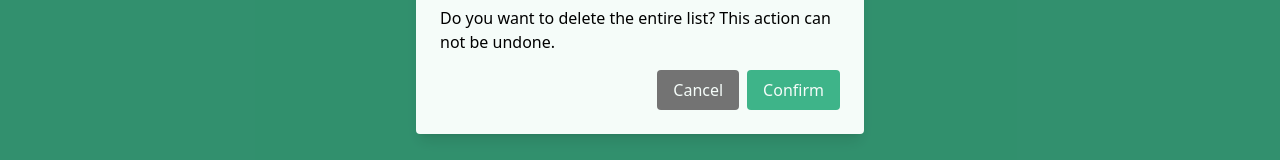
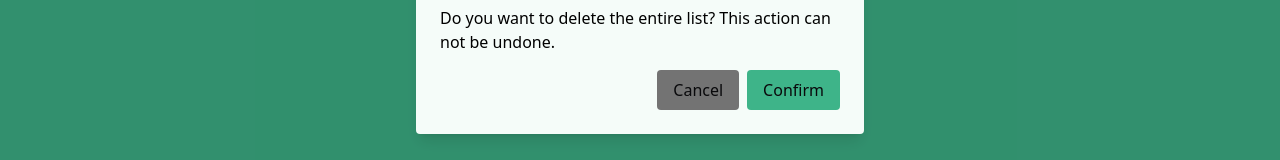
Before and after one commit to haggqvist459/typescript_list_app, a React (Vite) app: page / in a window 1280 px wide. Both pictures are taken after a click on the element 1244 px from the left and 44 px from the top of the page. Shown: the part 364-524 px from the top of the page. Built offline with nearby package versions, Linux system fonts and the light colour scheme.

Commit message:
fixed text-colors

```diff
--- a/src/components/AddItem.tsx
+++ b/src/components/AddItem.tsx
@@ -30,7 +30,7 @@ const AddItem = () => {
           type="text"
           value={value}
           onChange={(e) => setValue(e.target.value)}
-          className="focus:outline-none "
+          className="focus:outline-none text-tertiary"
           onKeyDown={(e) => {
             if (e.key === 'Enter') {
               handleAddItemClick(value);
--- a/src/components/Modal.tsx
+++ b/src/components/Modal.tsx
@@ -29,8 +29,8 @@ const Modal = ({
                 <h2 className="text-lg font-bold mb-4">{title}</h2>
                 <div className="mb-4">{description}</div>
                 <div className="flex justify-end space-x-2">
-                    <button onClick={onCancel} className="px-4 py-2 bg-neutral-500 text-mint-white rounded">Cancel</button>
-                    <button onClick={onConfirm} className="px-4 py-2 bg-primary text-mint-white rounded">Confirm</button>
+                    <button onClick={onCancel} className="px-4 py-2 bg-neutral-500 text-tertiary rounded">Cancel</button>
+                    <button onClick={onConfirm} className="px-4 py-2 bg-primary text-tertiary rounded">Confirm</button>
                 </div>
             </div>
         </div>
```
